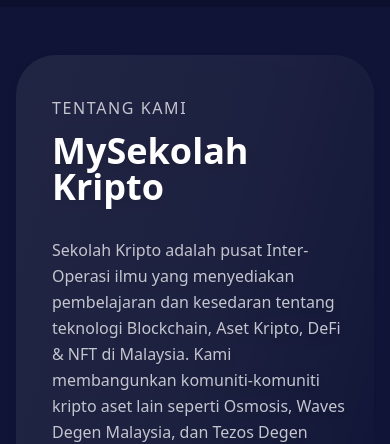
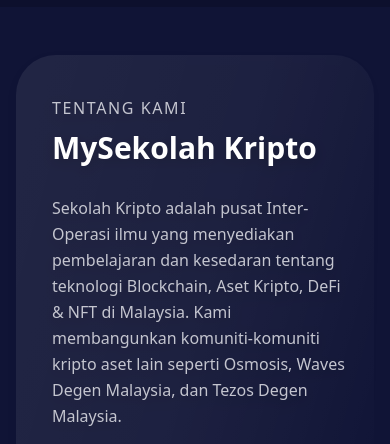
Before and after one commit to Mudennn/kampus_sekolahkripto, an Astro site: page / in a window 390 px wide. Shown: the part 1940-2384 px from the top of the page. Built offline with nearby package versions, Linux system fonts and the light colour scheme; Astro itself is replaced by a stand-in of ours.

Commit message:
update text size about us (homepage)

```diff
--- a/src/components/AboutUs.astro
+++ b/src/components/AboutUs.astro
@@ -15,7 +15,7 @@
             TENTANG KAMI
           </p>
           <h1
-            class="text-4xl font-bold leading-none text-white md:text-7xl lg:text-7xl"
+            class="text-3xl font-bold leading-none text-white md:text-7xl lg:text-7xl"
           >
             MySekolah Kripto
           </h1>
```
